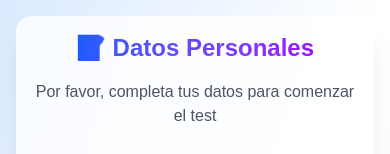
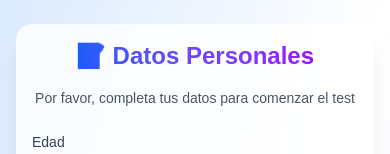
Before and after one commit to Bautistao2/ENNEAMIND, a Next.js app in the folder frontend/: page /datos-personales in a window 390 px wide. Shown: the top 154 px of the page. Built offline with nearby package versions, Linux system fonts and the light colour scheme; no server answers.

Commit message:
fix: Corregir problemas de visualización en móvil
- Ajustado el diseño responsivo del formulario
- Corregida la posición del botón en vista móvil
- Mejorada la visibilidad del gradiente y encabezado
- Optimizado el espaciado y padding para diferentes dispositivos

```diff
--- a/frontend/src/app/datos-personales/page.tsx
+++ b/frontend/src/app/datos-personales/page.tsx
@@ -173,18 +173,21 @@ const DatosPersonales = () => {
     };
 
     return (
-        <div className="min-h-screen bg-gradient-to-br from-blue-100 via-white to-purple-100 p-4 md:py-12 md:px-4">
-            <div className="max-w-2xl mx-auto p-4 md:p-8 bg-white/80 backdrop-blur-sm rounded-2xl shadow-xl">
-                {/* Ajustar el tamaño del título en móvil */}
+        // Cambiar min-h-screen por h-full y ajustar padding
+        <div className="h-full min-h-screen bg-gradient-to-br from-blue-100 via-white to-purple-100 px-4 py-6 md:py-12">
+            {/* Ajustar el contenedor principal */}
+            <div className="relative max-w-2xl mx-auto bg-white/80 backdrop-blur-sm rounded-2xl shadow-xl
+                      p-4 pb-24 md:p-8 md:pb-8"> {/* Añadir padding-bottom para el botón fijo */}
                 <h1 className="text-2xl md:text-4xl font-bold text-center mb-4 md:mb-8">
-                    <span className="bg-gradient-to-r from-blue-600 to-purple-600 bg-clip-text text-transparent">
+                    <span className="inline-block bg-gradient-to-r from-blue-600 to-purple-600 bg-clip-text text-transparent">
                         📝 Datos Personales
                     </span>
                 </h1>
 
-                <p className="text-gray-600 text-center mb-6 md:mb-8 text-base md:text-lg">
+                <p className="text-gray-600 text-center mb-6 text-sm md:text-base">
                     Por favor, completa tus datos para comenzar el test
                 </p>
+
                 <form onSubmit={handleSubmit} className="space-y-5">
                     <div>
                         <label className="block text-sm font-medium text-gray-700 mb-2">Edad</label>
@@ -297,18 +300,17 @@ const DatosPersonales = () => {
                     {/* Ajustar el botón para móvil */}
                     <button
                         type="submit"
-                        className="w-full bg-gradient-to-r from-blue-600 to-purple-600 text-white p-3 md:p-4
-                                 rounded-lg font-medium text-sm md:text-base
-                                 hover:shadow-lg focus:outline-none focus:ring-2
-                                 focus:ring-blue-500 focus:ring-offset-2
-                                 fixed bottom-4 left-4 right-4 md:static
-                                 z-10 md:z-0"
+                        className="w-[calc(100%-2rem)] md:w-full bg-gradient-to-r from-blue-600 to-purple-600
+                         text-white p-3 md:p-4 rounded-lg font-medium text-sm md:text-base
+                         hover:shadow-lg focus:outline-none focus:ring-2 focus:ring-blue-500
+                         focus:ring-offset-2 fixed md:static bottom-4 left-4 md:left-auto
+                         z-10"
                     >
                         Comenzar Test
                     </button>
 
-                    {/* Añadir padding extra al final en móvil para el botón fijo */}
-                    <div className="h-16 md:h-0 block md:hidden"></div>
+                    {/* Espacio para el botón fijo en móvil */}
+                    <div className="h-20 md:h-0 block md:hidden"></div>
                 </form>
             </div>
         </div>
```
